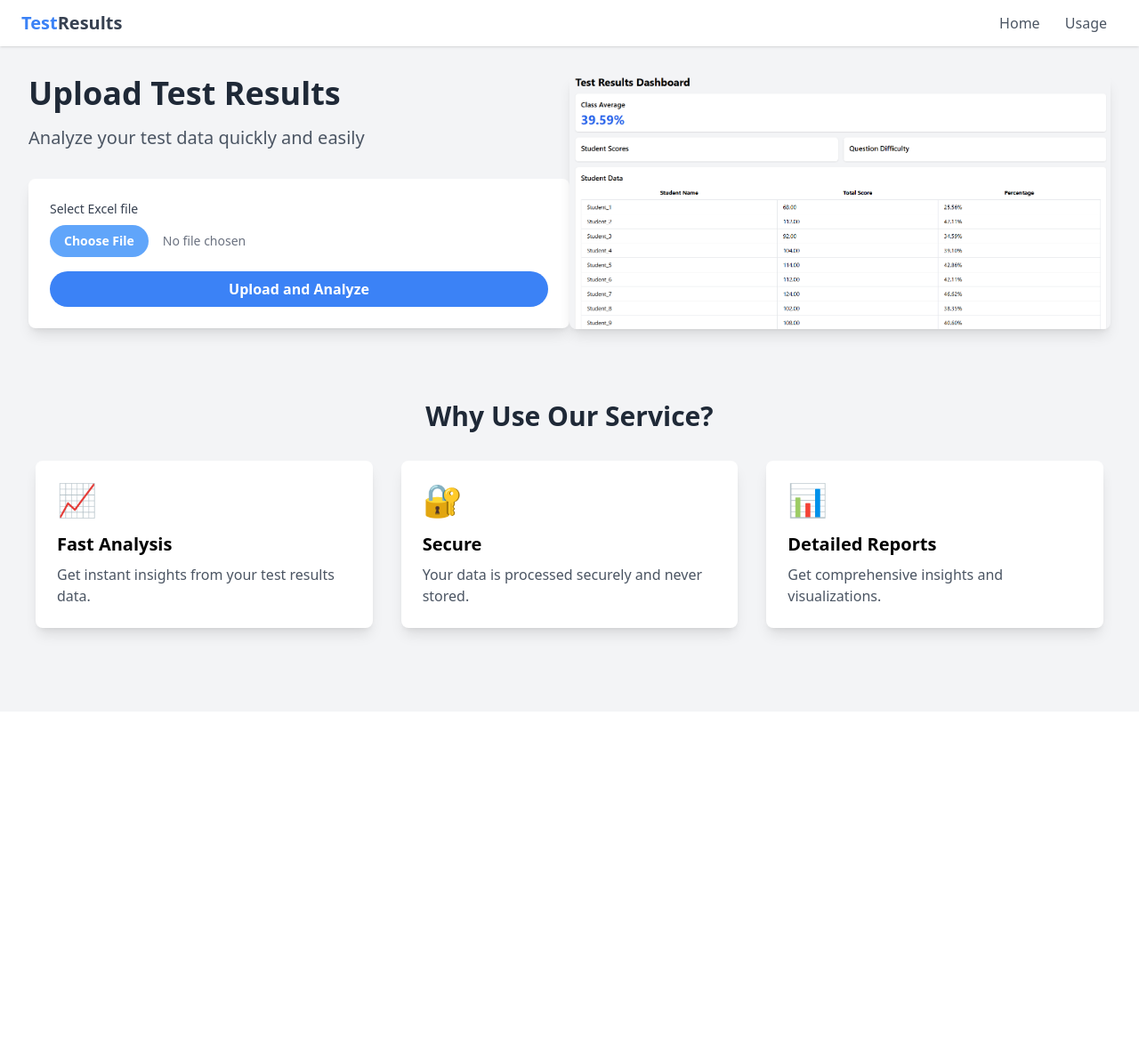
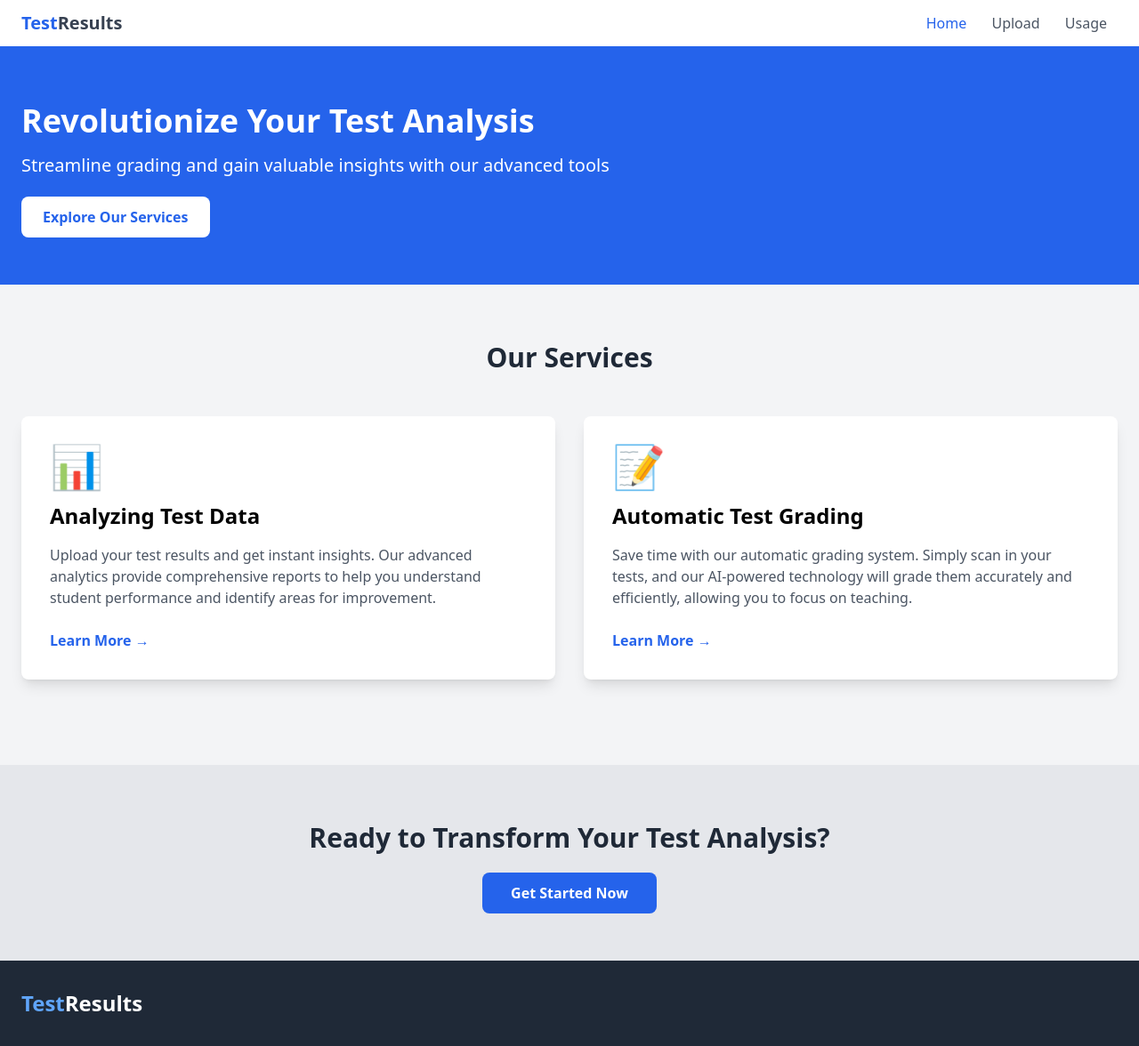
Before and after one commit to Thannie/Test-Analyzer, a Flask app: page / in a window 1280 px wide. Shown: the whole page at 89% size. Before the commit the page ends 726 px from the top, so only its background shows below. Run offline with Flask 3, Linux system fonts and the light colour scheme; parts of the project's set-up code (start-up, migrations or seed data) failed here and were passed over; some libraries are stand-ins or nearby versions.

Commit message:
Made comments to the code

```diff
--- a/server/src/app.py
+++ b/server/src/app.py
@@ -1,10 +1,10 @@
-from flask import Flask, render_template, request, redirect, session, url_for
-import pandas as pd
+from flask import Flask, render_template, request, redirect, session, url_for, flash #type: ignore
+import pandas as pd #type: ignore
 import json
-import plotly
-import plotly.express as px
+import plotly #type: ignore
+import plotly.express as px #type: ignore
 import os
-from werkzeug.utils import secure_filename
+from werkzeug.utils import secure_filename #type: ignore
 from load_data import load_data
 
 # get the absolute path of the directory containing this file
@@ -27,9 +27,14 @@ os.makedirs(UPLOAD_FOLDER, exist_ok=True)
 def allowed_file(filename):
     return '.' in filename and filename.rsplit('.', 1)[1].lower() in ALLOWED_EXTENSIONS
 
+
+@app.route('/')
+def index():
+    return render_template("index.html")
+
 # routes the app for the home page and the upload page
-@app.route('/', methods=['GET', 'POST'])
-def index():
+@app.route('/upload', methods=['GET', 'POST'])
+def upload():
     if request.method == 'POST':
         # check if the post request has the file part
         if 'file' not in request.files:
@@ -93,5 +98,43 @@ def results():
 def usage():
     return render_template("usage.html")
 
+# TODO: implement the scan template
+@app.route('/scan')
+def scan():
+    return "Hello, World!"
+
+@app.route('/signup', methods=['GET', 'POST'])
+def signup():
+    if request.method == 'POST':
+        # TODO: implement the signup form logic
+        # 1. Validate the form data
+        # 2. Check if the email is already registered
+        # 3. Hash the password
+        # 4. Save the new user to your database
+        # 5. Log the user in or send a confirmation email
+
+        # For now, just redirect to a success page
+        flash('Sign up successful! Please log in.', 'success')
+        return redirect(url_for('login'))
+    return render_template('signup.html')
+
+@app.route('/login', methods=['GET', 'POST'])
+def login():
+    if request.method == 'POST':
+        # TODO: implement the login form logic
+        # 1. Validate the form data
+        # 2. Check the user's credentials against your database
+        # 3. If valid, log the user in (set up a session)
+        # 4. If not valid, show an error message
+
+        # For now, just redirect to a success page
+        flash('Login successful!', 'success')
+        return redirect(url_for('dashboard'))
+    return render_template('login.html')
+
+@app.route('/test')
+def test():
+    return render_template('test.html')
+
 if __name__ == '__main__':
     app.run(debug=True, host='0.0.0.0', port=int(os.environ.get('PORT', 8080)))
--- /dev/null
+++ b/server/src/templates/index.html
@@ -0,0 +1,80 @@
+<!DOCTYPE html>
+<html lang="en">
+<head>
+    <meta charset="UTF-8">
+    <meta name="viewport" content="width=device-width, initial-scale=1.0">
+    <title>Test Analysis Services</title>
+    <script src="https://cdn.tailwindcss.com"></script>
+</head>
+<body class="bg-gray-100">
+    <nav class="bg-white shadow">
+        <div class="container mx-auto px-6 py-3">
+            <div class="flex items-center justify-between">
+                <div class="text-xl font-semibold text-gray-700">
+                    <span class="text-blue-600">Test</span>Results
+                </div>
+                <div>
+                    <a href="#" class="text-blue-600 hover:text-blue-800 px-3 py-2">Home</a>
+                    <a href="/upload" class="text-gray-600 hover:text-blue-600 px-3 py-2">Upload</a>
+                    <a href="/usage" class="text-gray-600 hover:text-blue-600 px-3 py-2">Usage</a>
+                </div>
+            </div>
+        </div>
+    </nav>
+
+    <header class="bg-blue-600">
+        <div class="container mx-auto px-6 py-16">
+            <h1 class="text-4xl font-bold text-white mb-4">Revolutionize Your Test Analysis</h1>
+            <p class="text-xl text-white mb-8">Streamline grading and gain valuable insights with our advanced tools</p>
+            <a href="#services" class="bg-white text-blue-600 px-6 py-3 rounded-lg font-semibold hover:bg-blue-100 transition duration-300">Explore Our Services</a>
+        </div>
+    </header>
+
+    <main>
+        <section id="services" class="py-16">
+            <div class="container mx-auto px-6">
+                <h2 class="text-3xl font-bold text-center text-gray-800 mb-12">Our Services</h2>
+                <div class="flex flex-wrap -mx-4">
+                    <div class="w-full md:w-1/2 px-4 mb-8">
+                        <div class="bg-white rounded-lg shadow-lg p-8 h-full">
+                            <div class="text-blue-600 text-5xl mb-4">📊</div>
+                            <h3 class="text-2xl font-semibold mb-4">Analyzing Test Data</h3>
+                            <p class="text-gray-600 mb-6">Upload your test results and get instant insights. Our advanced analytics provide comprehensive reports to help you understand student performance and identify areas for improvement.</p>
+                            <a href="/upload" class="text-blue-600 hover:text-blue-800 font-semibold">Learn More &rarr;</a>
+                        </div>
+                    </div>
+                    <div class="w-full md:w-1/2 px-4 mb-8">
+                        <div class="bg-white rounded-lg shadow-lg p-8 h-full">
+                            <div class="text-blue-600 text-5xl mb-4">📝</div>
+                            <h3 class="text-2xl font-semibold mb-4">Automatic Test Grading</h3>
+                            <p class="text-gray-600 mb-6">Save time with our automatic grading system. Simply scan in your tests, and our AI-powered technology will grade them accurately and efficiently, allowing you to focus on teaching.</p>
+                            <a href="/scan" class="text-blue-600 hover:text-blue-800 font-semibold">Learn More &rarr;</a>
+                        </div>
+                    </div>
+                </div>
+            </div>
+        </section>
+
+        <section class="bg-gray-200 py-16">
+            <div class="container mx-auto px-6 text-center">
+                <h2 class="text-3xl font-bold text-gray-800 mb-8">Ready to Transform Your Test Analysis?</h2>
+                <a href="/signup" class="bg-blue-600 text-white px-8 py-3 rounded-lg font-semibold hover:bg-blue-700 transition duration-300">Get Started Now</a>
+            </div>
+        </section>
+    </main>
+
+    <footer class="bg-gray-800 text-white py-8">
+        <div class="container mx-auto px-6">
+            <div class="flex flex-wrap justify-between items-center">
+                <div class="w-full md:w-1/3 text-center md:text-left mb-6 md:mb-0">
+                    <h2 class="text-2xl font-semibold"><span class="text-blue-400">Test</span>Results</h2>
+                </div>
+
+                <!-- <div class="w-full md:w-1/3 text-center md:text-right">
+                    <p>&copy; 2024 TestResults. All rights reserved.</p>
+                </div> -->
+            </div>
+        </div>
+    </footer>
+</body>
+</html>
--- a/server/src/templates/upload.html
+++ b/server/src/templates/upload.html
@@ -18,6 +18,7 @@
         }
     </script>
 </head>
+
 <body class="bg-gray-100">
     <nav class="bg-white shadow">
         <div class="container mx-auto px-6 py-3">
@@ -25,8 +26,9 @@
                 <div class="text-xl font-semibold text-gray-700">
                     <span class="text-theme-blue">Test</span>Results
                 </div>
-                <div class="hidden md:block">
-                    <a href="#" class="text-gray-600 hover:text-theme-blue px-3 py-2">Home</a>
+                <div>
+                    <a href="/" class="text-gray-600 hover:text-theme-blue px-3 py-2">Home</a>
+                    <a href="/upload" class="text-gray-600 hover:text-blue-600 px-3 py-2">Upload</a>
                     <a href="/usage" class="text-gray-600 hover:text-theme-blue px-3 py-2">Usage</a>
                 </div>
             </div>
@@ -36,8 +38,8 @@
     <div class="container mx-auto p-8">
         <div class="flex flex-wrap items-center">
             <div class="w-full md:w-1/2 mb-8 md:mb-0">
-                <h1 class="text-4xl font-bold text-gray-800 mb-4">Upload Test Results</h1>
-                <p class="text-xl text-gray-600 mb-8">Analyze your test data quickly and easily</p>
+                <h1 class="text-4xl font-bold text-gray-800 mb-4">Upload Test Files</h1>
+                <p class="text-xl text-gray-600 mb-8">Analyze and grade your test quickly and easily</p>
                 <form method="post" enctype="multipart/form-data" class="bg-white rounded-lg shadow-lg p-6">
                     <div class="mb-4">
                         <label for="file" class="block text-sm font-medium text-gray-700 mb-2">Select Excel file</label>
--- a/vuejs/src/App.vue
+++ b/vuejs/src/App.vue
@@ -6,6 +6,8 @@ v-app
             v-tab(value="analyse" v-if="is_loaded") Analyseer
             v-tab(value="edit" v-if="is_loaded") Bewerk
         v-window(v-model='selected_tab')
+
+            // Page "Laad"-code starts here!
             v-window-item(value="load")
                 v-row(style="max-height: calc(100dvh - 60px)")
                     v-col.v-col-12.v-col-sm-4
@@ -86,6 +88,8 @@ v-app
                                 prepend-icon="mdi-plus"
                                 @click="sections.push(new data_classes.Section({}))"
                             ) Nieuw leerdoel
+
+            // Page "Analyseer"-code starts here!
             v-window-item(value="analyse")
                 //- :headers="resultHeaders"
                 v-select(v-model="result_data_type" :items="['points', 'percent']")
@@ -116,7 +120,7 @@ v-app
                 )
 
 
-
+            // Page "Bewerk"-code starts here!
             v-window-item(value="edit")
 
 </template>
```
Also changed, not shown: server/src/templates/login.html (added, +64 -0 lines), server/src/templates/signup.html (added, +75 -0 lines), server/src/templates/test.html (added, +157 -0 lines).
